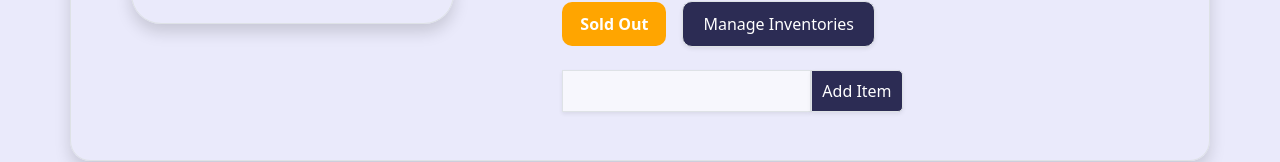
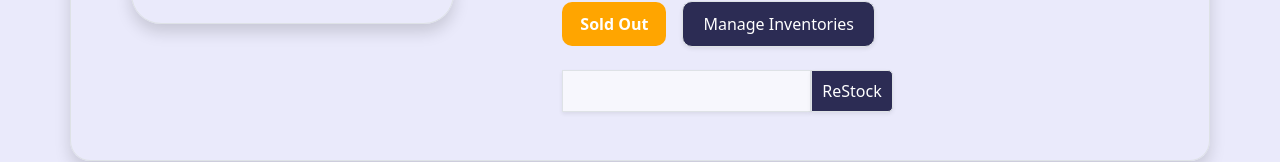
Before and after one commit to ImRanKhan81m/Nike-Shoes-Warehouse-Client-Side-A-11, a React (Create React App) app: page /shoes/1 in a window 1280 px wide. Shown: the part 375-537 px from the top of the page. Built offline with nearby package versions, Linux system fonts and the light colour scheme; no server answers; sample sign-in values are in the browser's storage.

Commit message:
addInventory page updated

```diff
--- a/src/Components/AddInventory/AddInventory.js
+++ b/src/Components/AddInventory/AddInventory.js
@@ -28,8 +28,9 @@ const AddInventory = () => {
           .then(res => res.json())
           .then(data => {
             toast('New Inventory added successfully!')
-            // setIsReload(!isReload);
+
           })
+          document.getElementById("form").reset();
       }
     return (
         <div className='inventory'>
@@ -38,7 +39,7 @@ const AddInventory = () => {
                 <Row>
                     <Col lg='3'></Col>
                     <Col lg='6' className='border-lg pt-5 px-5 pb-4 shadow addInventory-form'>
-                        <Form onSubmit={handlePost}>
+                        <Form onSubmit={handlePost} id='form'>
                             <Form.Group className="mb-3 shadow-sm" controlId="formBasicEmail">
                                 <Form.Control type="text" placeholder="Enter Product Name" name='shoeName' required/>
                             </Form.Group>
--- a/src/Components/ManageInventories/ManageInventories.js
+++ b/src/Components/ManageInventories/ManageInventories.js
@@ -21,9 +21,9 @@ const ManageInventories = ({product, handleDelete,isReload,setIsReload}) => {
                     <div className='text-start inventory-detail'>
                         <h3>{product.shoeName}</h3>
                         <p style={{ color: 'gray' }}>{product.description}</p>
+                        <p><span>Supplier Name:</span> {product.supplierName}</p>
+                        <p><span>Quantity:</span> {product.quantity} Pcs</p>
                         <p><span>Price:</span> {product.price}</p>
-                        <p><span>Quantity:</span> {product.quantity} Pcs</p>
-                        <p><span>Supplier Name:</span> {product.supplierName}</p>
                         <button
                         onClick={()=>handleUpdateProduct(product._id)}
                         className='inventory-btn mt-3 me-3'>Update</button>
--- a/src/Components/UpdateProduct/UpdateProduct.js
+++ b/src/Components/UpdateProduct/UpdateProduct.js
@@ -97,7 +97,7 @@ const UpdateProduct = () => {
                                     name='quantity' />
                                 <button
 
-                                    className='border shadow-sm'>Add Item</button>
+                                    className='border shadow-sm'>ReStock</button>
                             </form>
                         </div>
                     </Col>
```
